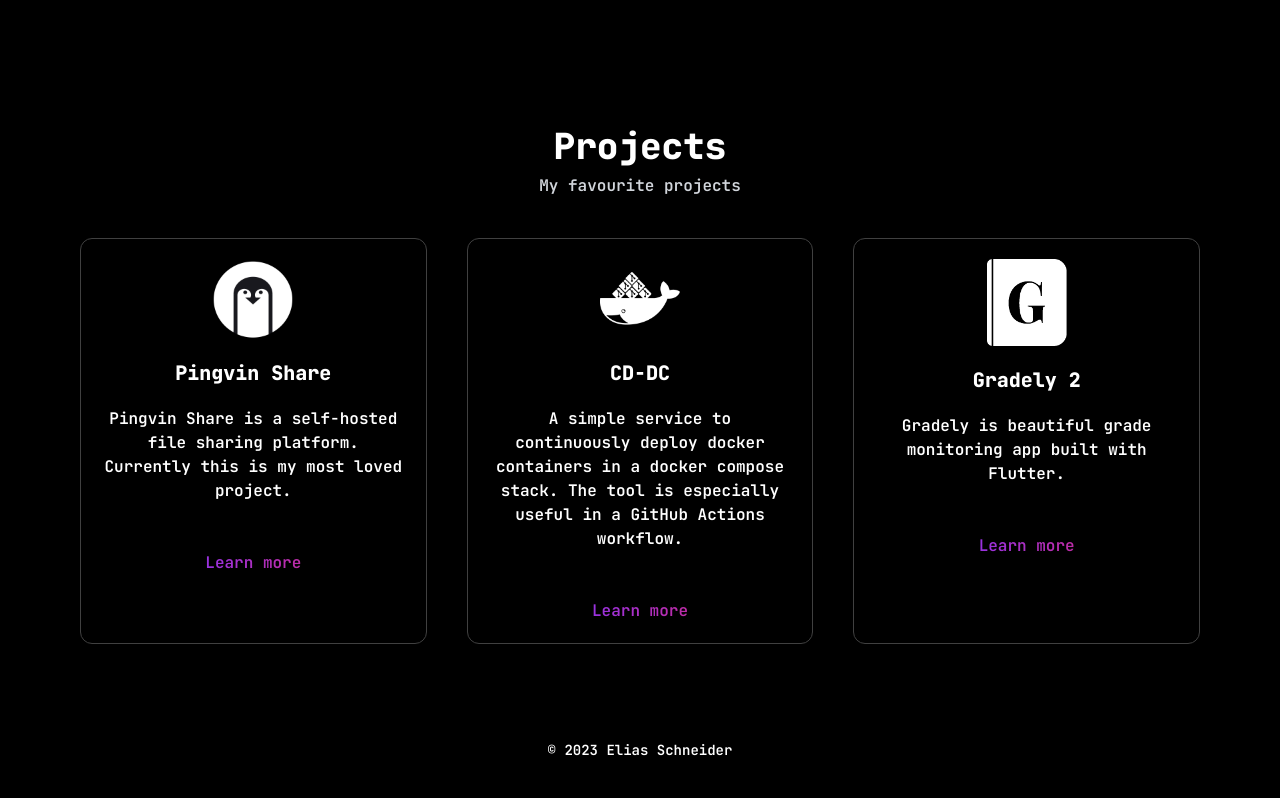
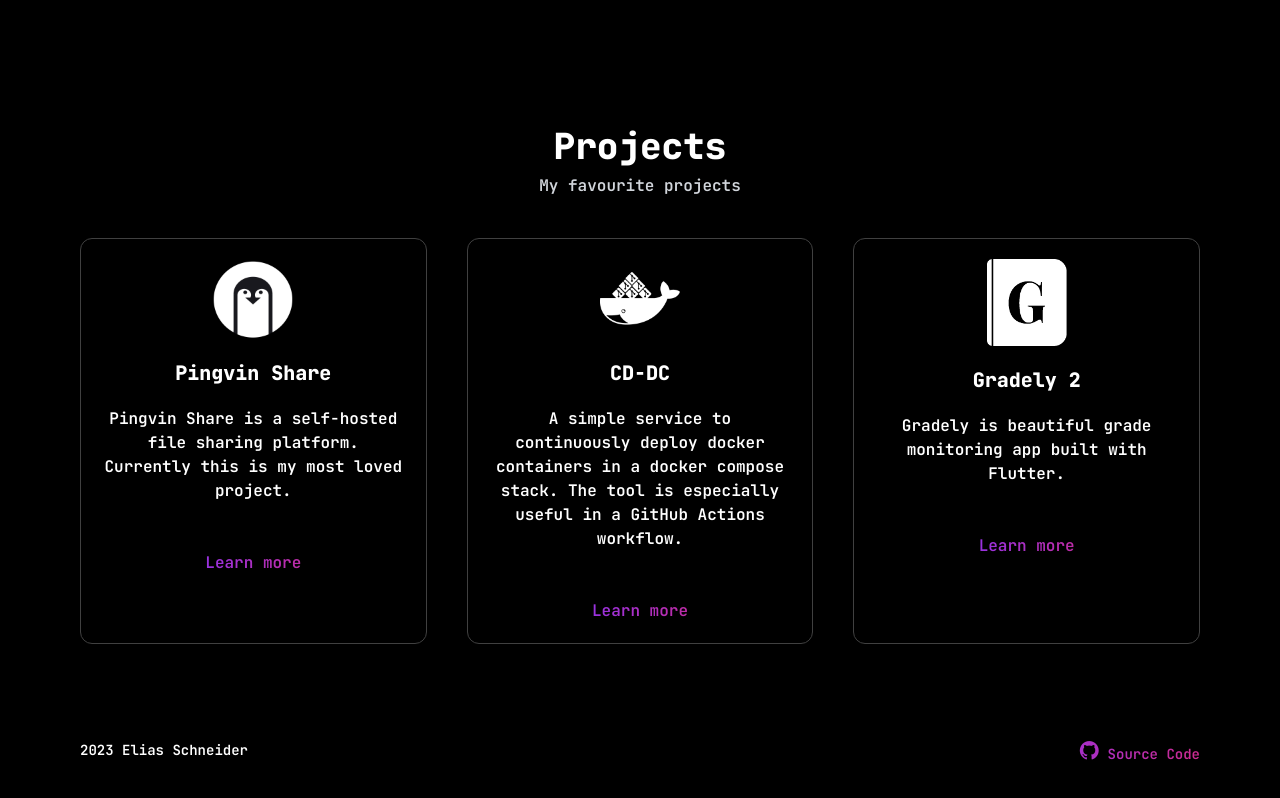
Before and after one commit to stonith404/eliasschneider.com, a Next.js app: page / in a window 1280 px wide. Shown: the part 1514-2312 px from the top of the page. Built offline with nearby package versions, Linux system fonts and the light colour scheme; no server answers.

Commit message:
feat: add github link to footer

```diff
--- a/app/components/Footer.tsx
+++ b/app/components/Footer.tsx
@@ -1,9 +1,19 @@
+import DevIcon from "./DevIcon";
+
 export default function Footer() {
   const year = new Date().getFullYear();
 
   return (
-    <div className="container mt-24 mb-10 text-center">
-      <p className="mb-2 text-sm">© {year} Elias Schneider</p>
+    <div className="container mb-10 mt-24 flex justify-between">
+      <p className="text-sm">{year} Elias Schneider</p>
+      <a
+        href="https://github.com/stonith404/eliasschneider.com"
+        target="_blank"
+        className="text-sm"
+      >
+        <DevIcon icon="github-original" size={20} />
+        <span>&nbsp;Source Code</span>
+      </a>
     </div>
   );
 }
```
